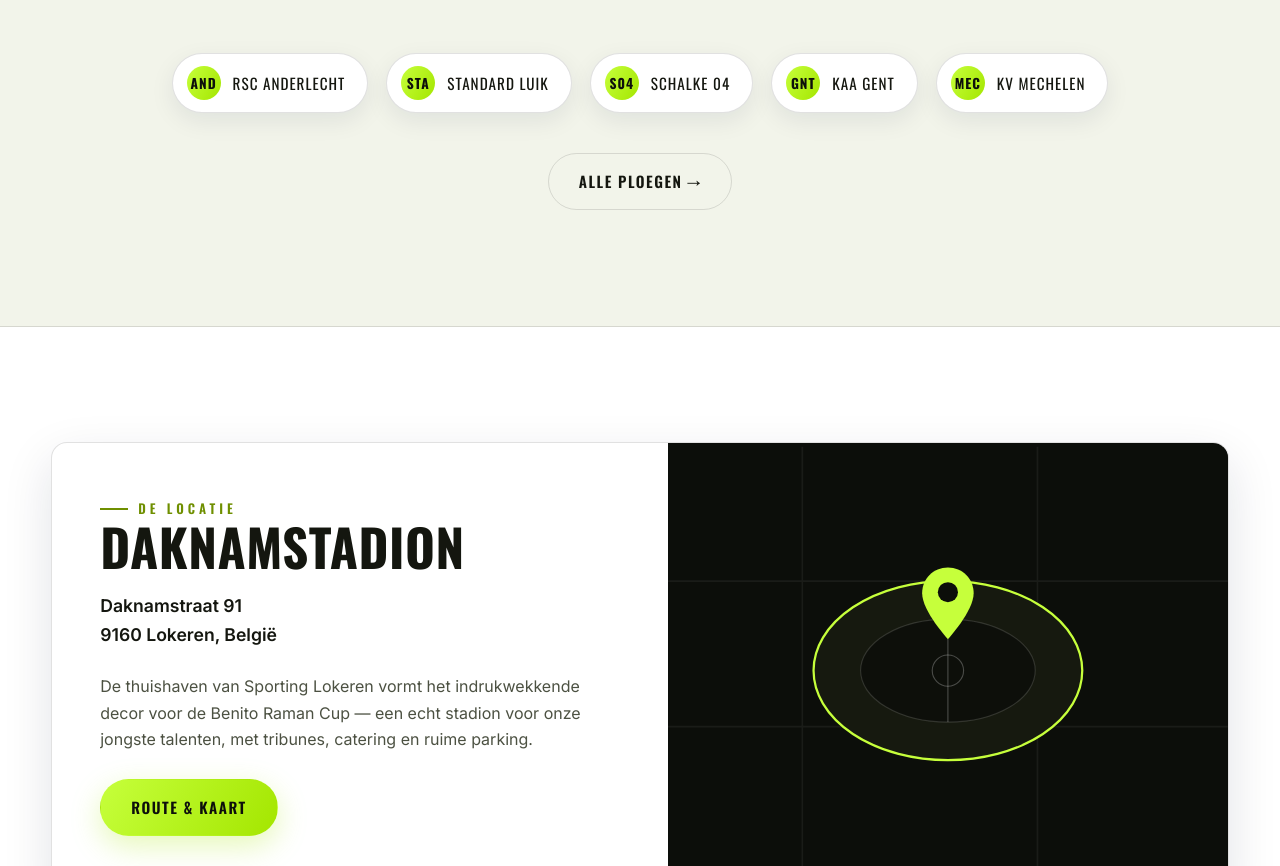
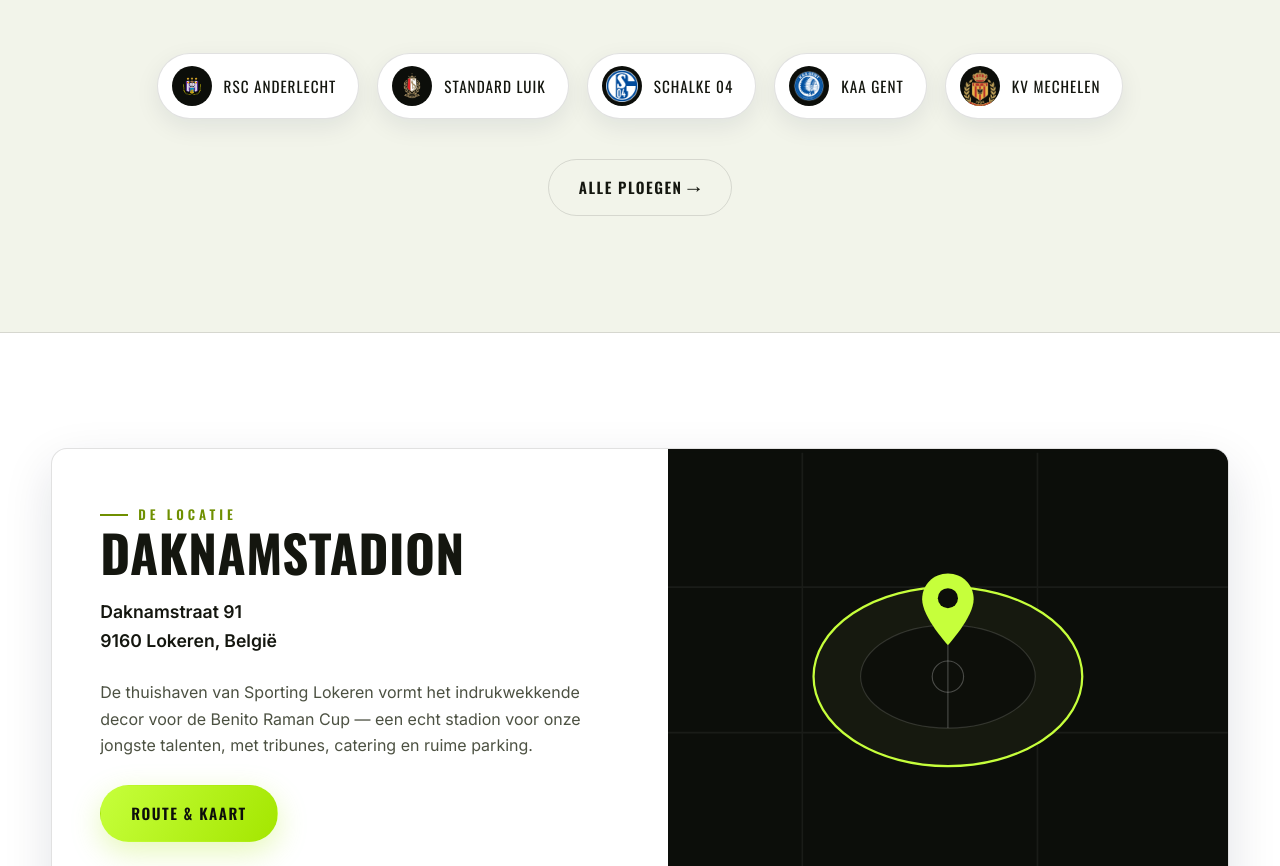
Before and after one commit to BenitoRaman/Benito-Raman-Cup, a plain HTML site: page index.html in a window 1280 px wide. Shown: the part 3321-4187 px from the top of the page. Drawn offline with nearby package versions, Linux system fonts and the light colour scheme.

Commit message:
Sprint 2 - logo's toevoegen

```diff
--- a/assets/css/style.css
+++ b/assets/css/style.css
@@ -291,11 +291,12 @@
 }
 .team-chip:hover { border-color: var(--gold); transform: translateY(-3px); }
 .team-chip .badge {
-  width: 34px; height: 34px; border-radius: 50%;
+  width: 40px; height: 40px; border-radius: 50%; overflow: hidden;
   display: grid; place-items: center;
-  background: var(--grad-cl); color: var(--ink);
-  font-weight: 700; font-size: 0.85rem;
+  background: var(--dark); color: var(--volt);
+  font-weight: 700; font-size: 0.78rem;
 }
+.team-chip .badge img { width: 100%; height: 100%; object-fit: contain; padding: 4px; }
 
 /* ---------- Format / bracket teaser ---------- */
 .format-stages { display: grid; grid-template-columns: repeat(3,1fr); gap: 20px; margin-top: 20px;}
--- a/index.html
+++ b/index.html
@@ -149,11 +149,11 @@
         <p>Een selectie van de clubs die hun deelname al bevestigden. De lijst groeit — meld jouw ploeg aan en speel mee.</p>
       </div>
       <div class="teams-row reveal">
-        <span class="team-chip"><span class="badge">AND</span> RSC Anderlecht</span>
-        <span class="team-chip"><span class="badge">STA</span> Standard Luik</span>
-        <span class="team-chip"><span class="badge">S04</span> Schalke 04</span>
-        <span class="team-chip"><span class="badge">GNT</span> KAA Gent</span>
-        <span class="team-chip"><span class="badge">MEC</span> KV Mechelen</span>
+        <span class="team-chip"><span class="badge"><img src="assets/img/clubs/Anderlecht-Logo.png" alt="RSC Anderlecht" onerror="this.replaceWith('AND')"></span> RSC Anderlecht</span>
+        <span class="team-chip"><span class="badge"><img src="assets/img/clubs/Logo_Standard.png" alt="Standard Luik" onerror="this.replaceWith('STA')"></span> Standard Luik</span>
+        <span class="team-chip"><span class="badge"><img src="assets/img/clubs/FC_Schalke_04_Logo.svg.webp" alt="Schalke 04" onerror="this.replaceWith('S04')"></span> Schalke 04</span>
+        <span class="team-chip"><span class="badge"><img src="assets/img/clubs/logo_Gent.png" alt="KAA Gent" onerror="this.replaceWith('GNT')"></span> KAA Gent</span>
+        <span class="team-chip"><span class="badge"><img src="assets/img/clubs/Logo_mechelen.webp" alt="KV Mechelen" onerror="this.replaceWith('MEC')"></span> KV Mechelen</span>
       </div>
       <div style="text-align:center;margin-top:40px;" class="reveal">
         <a href="ploegen.html" class="btn btn-ghost">Alle ploegen →</a>
```
